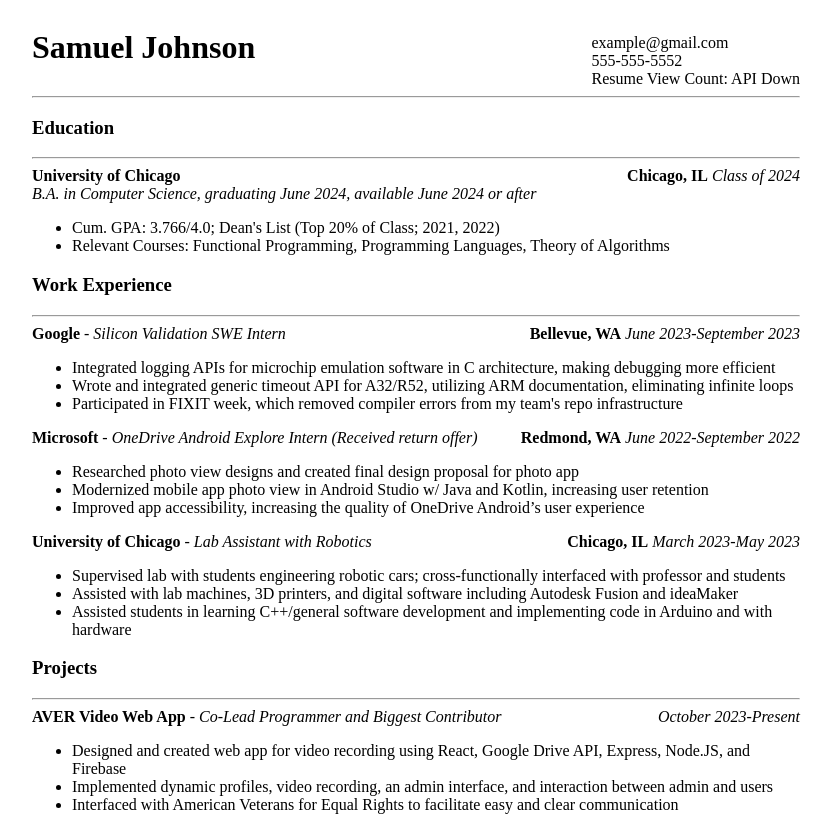
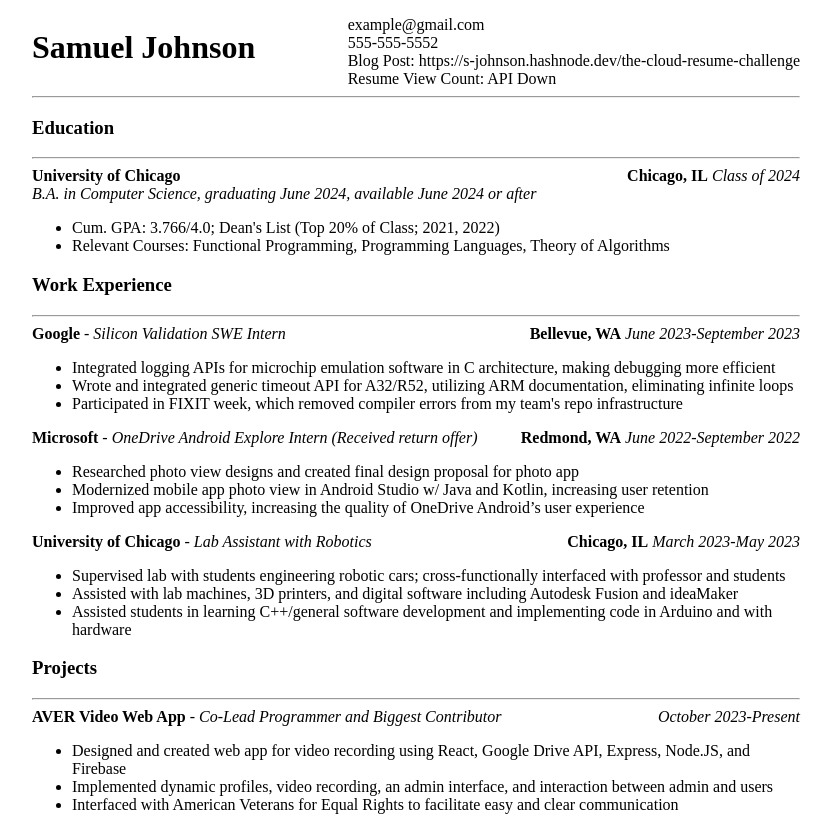
Before and after one commit to Speedrace4/cloud-resume-challenge, a plain HTML site: page website/index.html in a window 1280 px wide. Shown: the top 817 px of the page, without its empty margins (224-1056 px from the left). Drawn offline with Linux system fonts and the light colour scheme; no server answers.

Commit message:
Added blog post to resume

```diff
--- a/website/index.html
+++ b/website/index.html
@@ -12,6 +12,7 @@
         <div class="header-info">
             <p>example@gmail.com</p>
             <p>555-555-5552</p>
+            <p>Blog Post: https://s-johnson.hashnode.dev/the-cloud-resume-challenge</p>
             <p id="viewCount">Resume View Count: </p>
         </div>
     </div>
```
